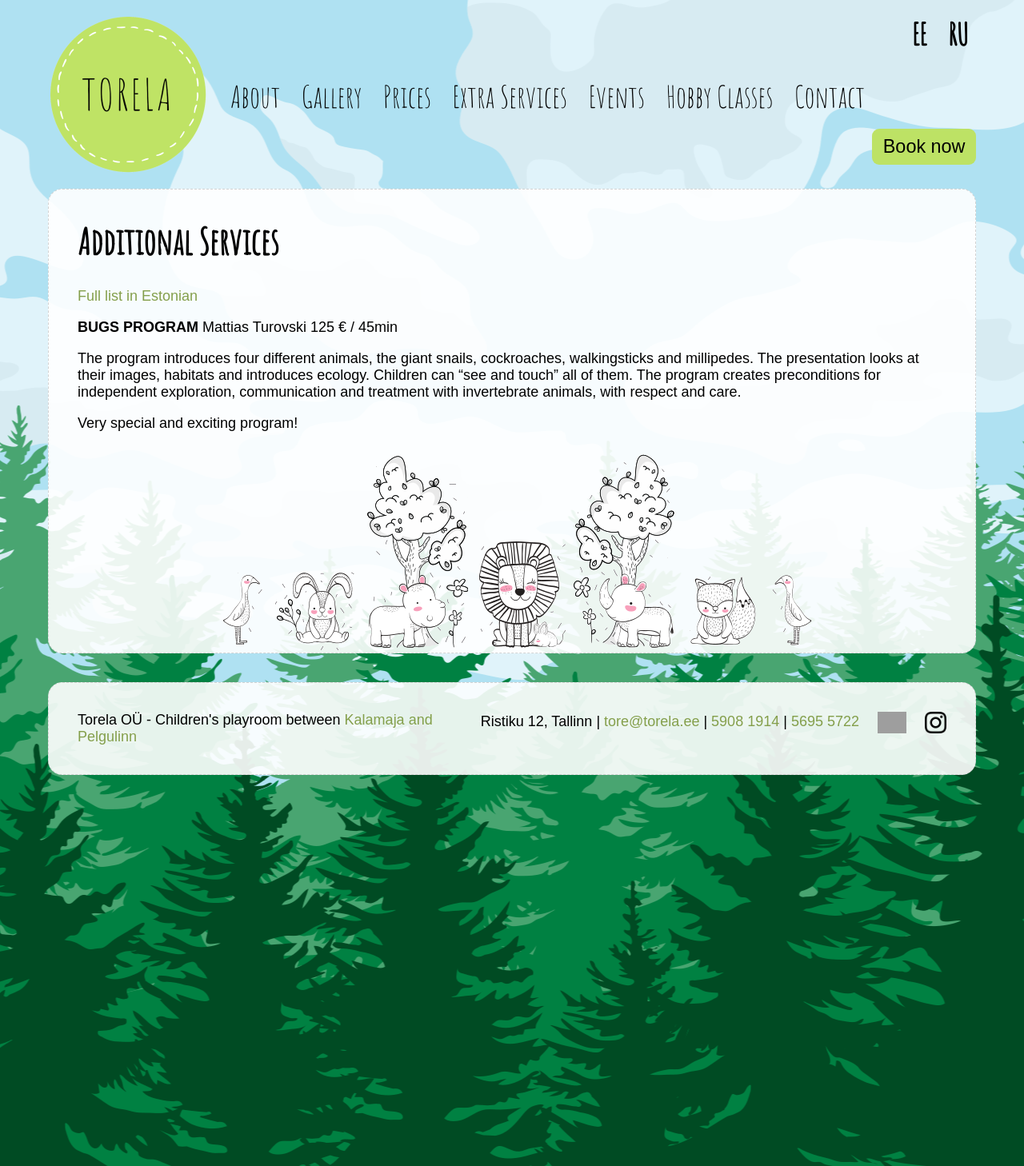
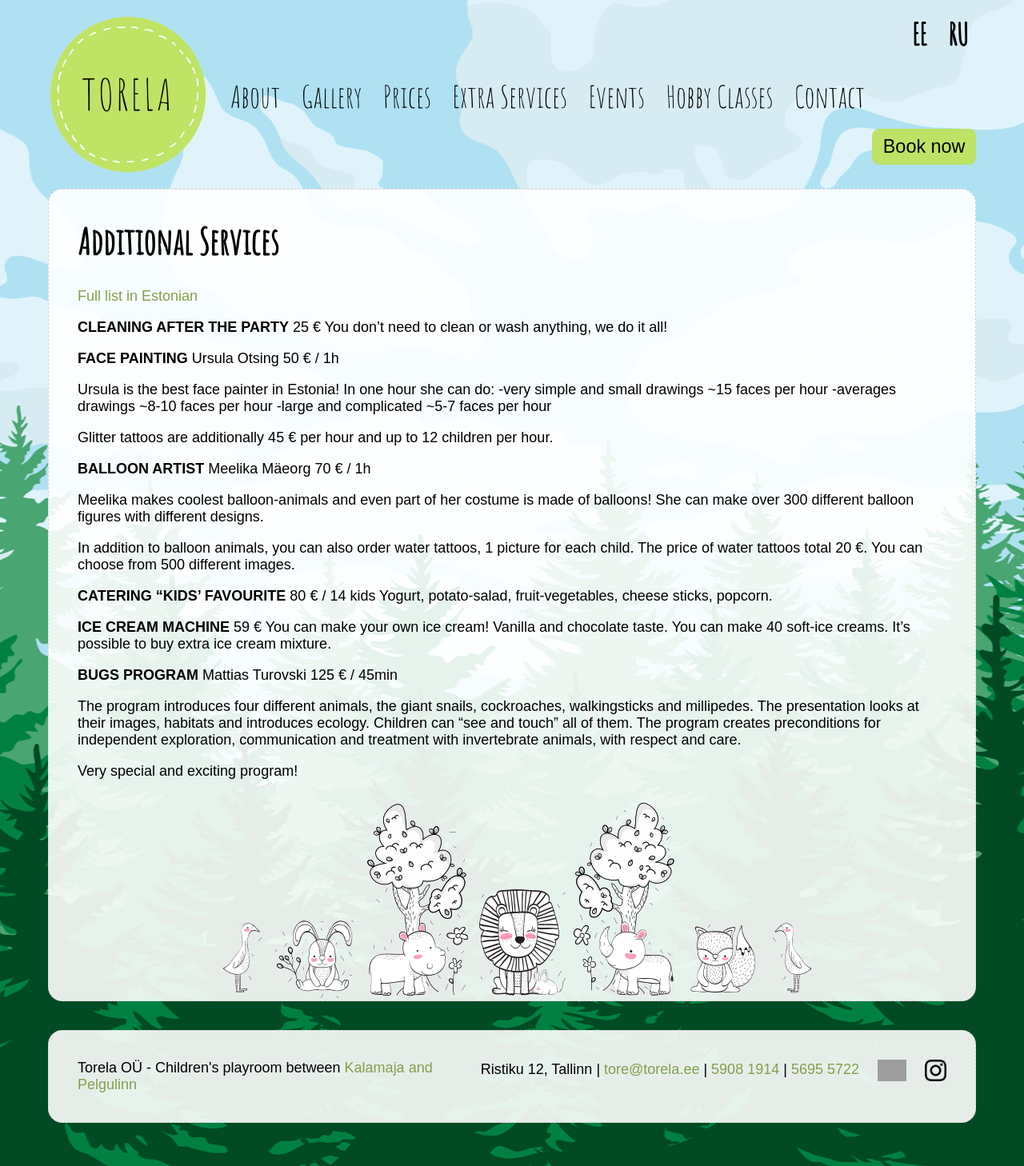
Before and after one commit to mypsik/torela, a Jekyll site: the page built from en/services/index.md, in a window 1280 px wide. Shown: the whole page at 80% size. Built offline with Jekyll 4.4.1, drawn with Linux system fonts in a browser that asks for light colours; grey boxes are pictures that could not be loaded.

Commit message:
täiendatud

```diff
--- a/en/services/index.md
+++ b/en/services/index.md
@@ -9,6 +9,40 @@ ru: /ru/services/
 
 <a href="/lisateenused/">Full list in Estonian</a>
 
+**CLEANING AFTER THE PARTY**
+25 €
+You don't need to clean or wash anything, we do it all!
+
+**FACE PAINTING**
+Ursula Otsing
+50 € / 1h
+
+Ursula is the best face painter in Estonia!
+In one hour she can do:
+-very simple and small drawings ~15 faces per hour
+-averages drawings ~8-10 faces per hour
+-large and complicated ~5-7 faces per hour
+
+Glitter tattoos are additionally 45 € per hour and up to 12 children per hour.
+
+**BALLOON ARTIST**
+Meelika Mäeorg
+70 € / 1h
+
+Meelika makes coolest balloon-animals and even part of her costume is made of balloons!
+She can make over 300 different balloon figures with different designs.
+
+In addition to balloon animals, you can also order water tattoos, 1 picture for each child. The price of water tattoos total 20 €.
+You can choose from 500 different images.
+
+**CATERING "KIDS' FAVOURITE**
+80 € / 14 kids
+Yogurt, potato-salad, fruit-vegetables, cheese sticks, popcorn.
+
+**ICE CREAM MACHINE**
+59 €
+You can make your own ice cream! Vanilla and chocolate taste. You can make 40 soft-ice creams. It's possible to buy extra ice cream mixture.
+
 **BUGS PROGRAM**
 Mattias Turovski
 125 € / 45min
```
